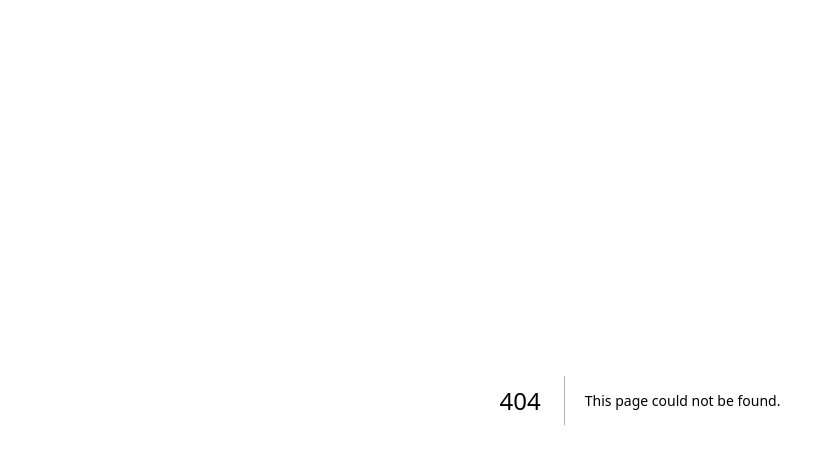
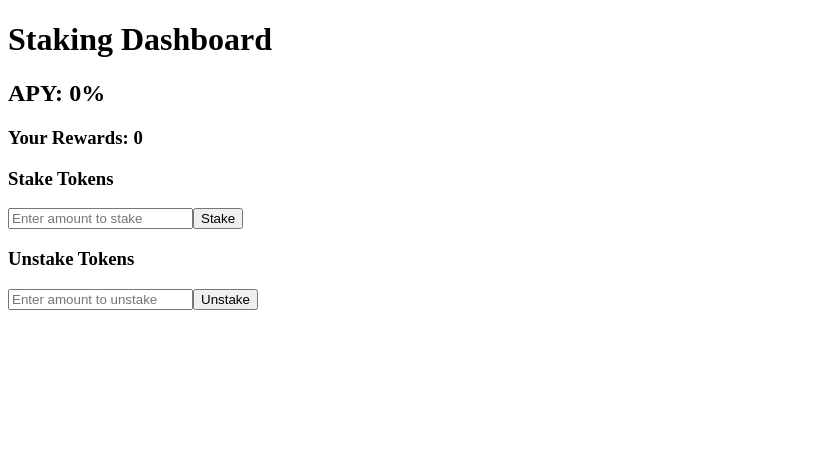
Before and after one commit to Mjmames/QLT, a Next.js app: page /staking in a window 1280 px wide. Before the commit this address had no page. Shown: the top 464 px of the page, without its empty margins (0-835 px from the left). Built offline with nearby package versions, Linux system fonts and the light colour scheme; no server answers.

Commit message:
Create staking.js for staking dashboard functionality

```diff
--- /dev/null
+++ b/pages/staking.js
@@ -0,0 +1,64 @@
+import React, { useState, useEffect } from 'react';
+
+const StakingDashboard = () => {
+    const [stakeAmount, setStakeAmount] = useState('');
+    const [unstakeAmount, setUnstakeAmount] = useState('');
+    const [rewards, setRewards] = useState(0);
+    const [apy, setApy] = useState(0);
+
+    useEffect(() => {
+        // Fetch rewards and APY information from your API or state management
+        const fetchRewardsAndApy = async () => {
+            // Example fetch calls
+            const rewardsData = await fetch('/api/rewards');
+            const apyData = await fetch('/api/apy');
+            setRewards(await rewardsData.json());
+            setApy(await apyData.json());
+        };
+        fetchRewardsAndApy();
+    }, []);
+
+    const handleStake = async (e) => {
+        e.preventDefault();
+        // You would call your staking function here
+        // Example: await stakeTokens(stakeAmount);
+    };
+
+    const handleUnstake = async (e) => {
+        e.preventDefault();
+        // You would call your unstaking function here
+        // Example: await unstakeTokens(unstakeAmount);
+    };
+
+    return (
+        <div>
+            <h1>Staking Dashboard</h1>
+            <h2>APY: {apy}%</h2>
+            <h3>Your Rewards: {rewards}</h3>
+
+            <form onSubmit={handleStake}>
+                <h3>Stake Tokens</h3>
+                <input
+                    type="text"
+                    value={stakeAmount}
+                    onChange={(e) => setStakeAmount(e.target.value)}
+                    placeholder="Enter amount to stake"
+                />
+                <button type="submit">Stake</button>
+            </form>
+
+            <form onSubmit={handleUnstake}>
+                <h3>Unstake Tokens</h3>
+                <input
+                    type="text"
+                    value={unstakeAmount}
+                    onChange={(e) => setUnstakeAmount(e.target.value)}
+                    placeholder="Enter amount to unstake"
+                />
+                <button type="submit">Unstake</button>
+            </form>
+        </div>
+    );
+};
+
+export default StakingDashboard;
```
